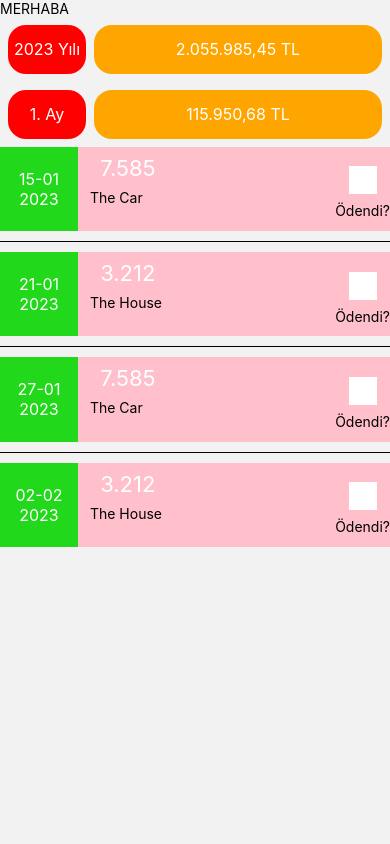
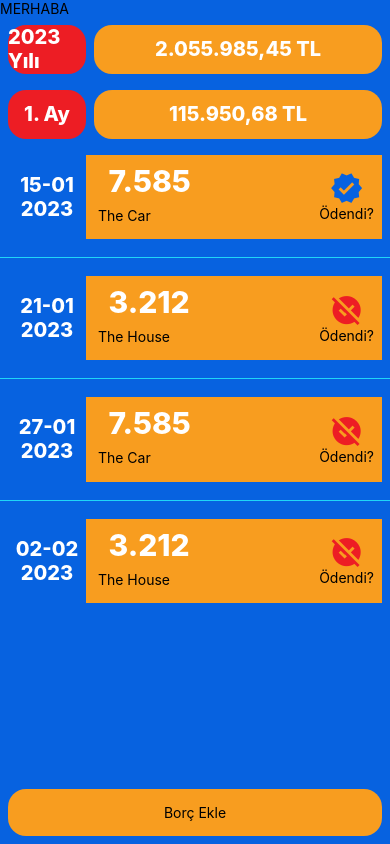
Before and after one commit to salihezin/Test04, a React Native app: screen /Home in a window 390 px wide. Built offline with nearby package versions, Linux system fonts and the light colour scheme.

Commit message:
home page designed

```diff
--- a/package.json
+++ b/package.json
@@ -37,6 +37,7 @@
     "@tsconfig/react-native": "^2.0.2",
     "@types/jest": "^29.2.1",
     "@types/react": "^18.0.24",
+    "@types/react-native-vector-icons": "^6.4.13",
     "@types/react-test-renderer": "^18.0.0",
     "babel-jest": "^29.2.1",
     "eslint": "^8.19.0",
--- a/src/screens/Home/index.tsx
+++ b/src/screens/Home/index.tsx
@@ -1,6 +1,7 @@
 import React, { useState } from 'react';
 import { Text, View, Pressable, Dimensions, TextInput, StyleSheet, Image, FlatList, } from 'react-native';
 import moment from 'moment';
+import Icon from 'react-native-vector-icons/MaterialIcons'
 
 const _w = Dimensions.get('window').width
 const _h = Dimensions.get('window').height
@@ -45,7 +46,7 @@ function HomeView(): JSX.Element {
     ]
 
     return (
-        <View>
+        <View style={styles.body}>
             <View style={{}}>
                 <Text>MERHABA</Text>
             </View>
@@ -79,9 +80,13 @@ function HomeView(): JSX.Element {
                                 <Text style={styles.flatNameText}> {item.name}</Text>
                             </View>
                             <View style={styles.flatCheckBox}>
-                                <View style={styles.checkBox}>
-
-                                </View>
+                                <Pressable
+                                    onPress={() => console.log('tapped the paid')}>
+                                    <Icon
+                                        name={item.paid ? "verified" : "unpublished"}
+                                        size={_h / 25}
+                                        color={item.paid ? "#0762E0" : "#ED1D24"} />
+                                </Pressable>
                                 <Text>Ödendi?</Text>
                             </View>
                         </View>
@@ -91,7 +96,7 @@ function HomeView(): JSX.Element {
                     return (
                         <View
                             style={{
-                                borderBottomColor: 'black',
+                                borderBottomColor: '#1FD6F8',
                                 borderBottomWidth: StyleSheet.hairlineWidth,
                                 marginVertical: 10
                             }}>
@@ -99,6 +104,12 @@ function HomeView(): JSX.Element {
                     )
                 }}
             />
+            <Pressable>
+                <View style={styles.addButton}>
+                    <Text>Borç Ekle</Text>
+                </View>
+            </Pressable>
+
         </View>
     )
 }
@@ -107,10 +118,14 @@ export default HomeView
 
 
 const styles = StyleSheet.create({
+    body: {
+        backgroundColor: "#0762E0",
+        flex:1
+    },
     dateView: {
         width: _w / 5,
         height: _w / 8,
-        backgroundColor: "red",
+        backgroundColor: "#ED1D24",
         alignItems: "center",
         justifyContent: "center",
         borderRadius: 18,
@@ -123,7 +138,7 @@ const styles = StyleSheet.create({
     },
     summaryAmountView: {
         height: _w / 8,
-        backgroundColor: "orange",
+        backgroundColor: "#F89D1F",
         alignItems: "center",
         justifyContent: "center",
         borderRadius: 18,
@@ -133,36 +148,33 @@ const styles = StyleSheet.create({
     },
     topSummaryText: {
         color: "white",
-        fontSize: 16
+        fontSize: 20,
+        fontWeight: "800"
     },
     flatItem: {
         flexDirection: "row",
         height: _h / 10,
-        backgroundColor: "pink"
-    },
-    checkBox: {
-        height: _w / 14,
-        width: _w / 14,
-        border: 1,
-        backgroundColor: "white",
-        margin: 8
+        backgroundColor: "#F89D1F",
+        margin: 8,
     },
     flatDateView: {
-        backgroundColor: "#0d0d",
+        backgroundColor: "#0762E0",
         width: _w / 5,
         alignItems: "center",
         justifyContent: "center",
     },
     flatDateText: {
         color: "white",
-        fontSize: 16,
+        fontSize: 20,
+        fontWeight: "800"
     },
     flatAmountView: {
         flex: 1
     },
     flatAmountText: {
         color: "white",
-        fontSize: 22,
+        fontSize: 30,
+        fontWeight: "800",
         marginLeft: 8,
         padding: 8
     },
@@ -172,5 +184,14 @@ const styles = StyleSheet.create({
     flatCheckBox: {
         alignItems: "center",
         justifyContent: "center",
+        margin: 8
+    },
+    addButton: {
+        alignItems: "center",
+        justifyContent: "center",
+        margin: 8,
+        backgroundColor: "#F89D1F",
+        height: _h / 18,
+        borderRadius: 18
     }
 })
```
Also changed, not shown: 1 other file (tests, documents, lock files or other folders).
